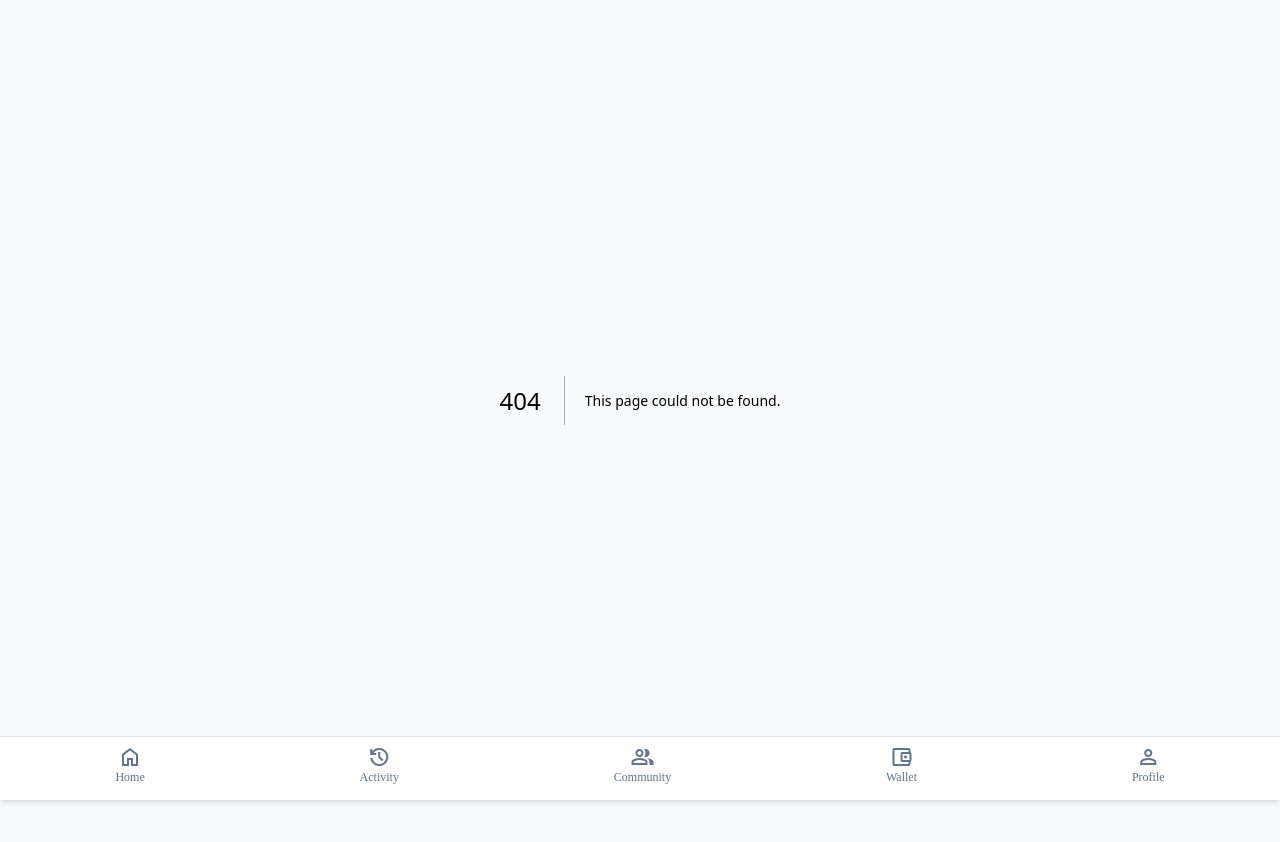
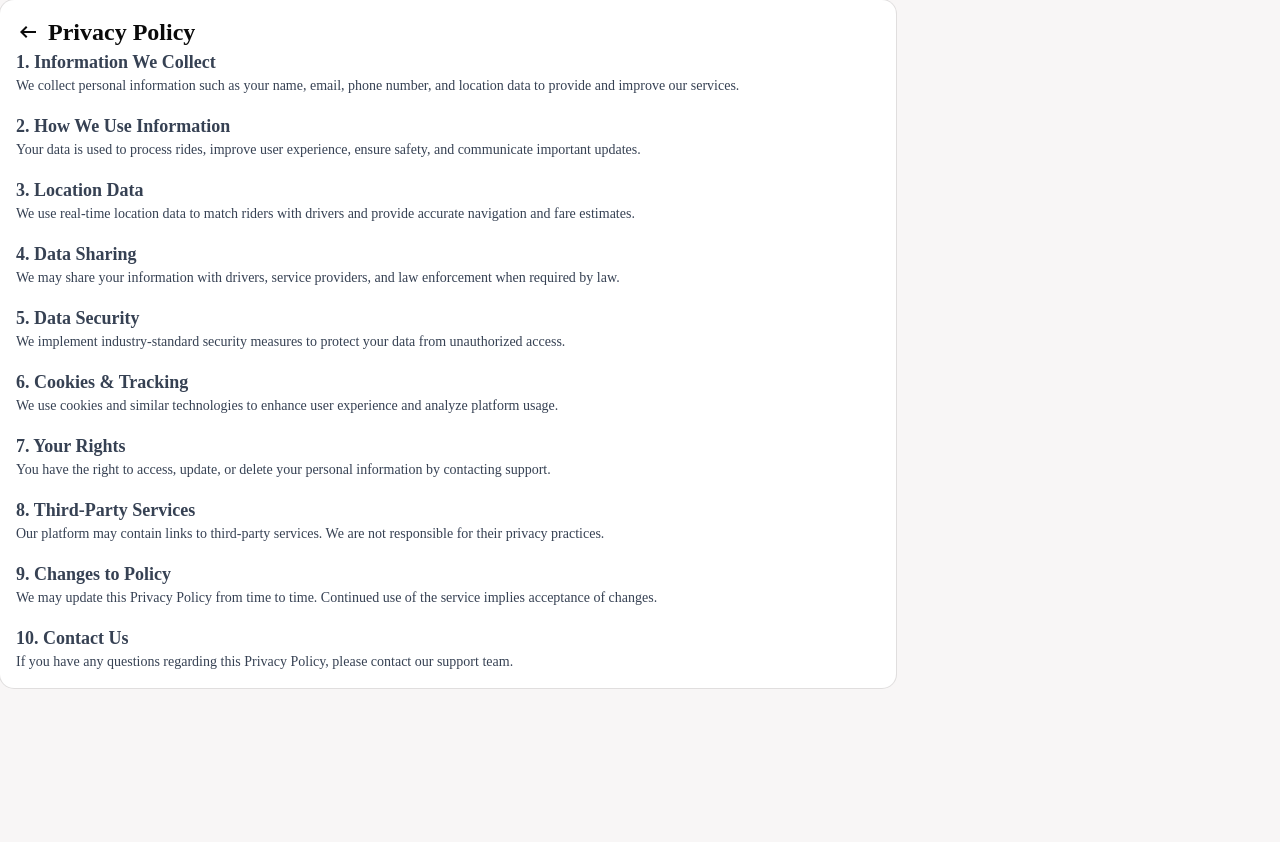
Before and after one commit to Ankur33657/uber-frontend, a Next.js app: page /privacy in a window 1280 px wide. Before the commit this address had no page. Shown: the top 842 px of the page. After the commit the page ends 800 px from the top, so only its background shows below. Built offline with nearby package versions, Linux system fonts and the light colour scheme.

Commit message:
feat: Implement Privacy Policy and Terms of Service pages, update middleware and auth provider to include them, and add a new ScrollArea UI component.

```diff
--- a/app/auth/usersignup/page.tsx
+++ b/app/auth/usersignup/page.tsx
@@ -200,11 +200,11 @@ const UserSignup = () => {
         </div>
         <div className="text-xs text-slate-400 text-center">
           By signing up, you agree to our{" "}
-          <Link className="underline text-primary" href="#">
+          <Link className="underline text-primary" href="/terms&service">
             Terms of Service
           </Link>{" "}
           and{" "}
-          <Link className="underline text-primary" href="#">
+          <Link className="underline text-primary" href="/privacy">
             Privacy Policy
           </Link>
         </div>
--- a/app/authProvider.tsx
+++ b/app/authProvider.tsx
@@ -1,9 +1,10 @@
 "use client";
 import { usePathname } from "next/navigation";
 import MobileNavbar from "@/components/navbar/mobileNavbar";
+import { AUTH_ROUTE } from "@/middleware";
 export function AuthProvider({ children }: { children: React.ReactNode }) {
   const pathname = usePathname();
-  const isAuthPage = pathname.startsWith("/auth");
+  const isAuthPage = AUTH_ROUTE.find((item) => item === pathname);
   if (!isAuthPage) {
     return (
       <div className="min-h-screen flex flex-col bg-gray-50">
--- /dev/null
+++ b/app/privacy/page.tsx
@@ -0,0 +1,106 @@
+"use client";
+
+import { Card, CardContent } from "@/components/ui/card";
+import { ScrollArea } from "@/components/ui/scroll-area";
+import { useRouter } from "next/navigation";
+export default function PrivacyPolicyPage() {
+    const route = useRouter();
+  return (
+    <Card className="max-w-4xl w-full">
+      <CardContent>
+        <div className="flex flex-row gap-2 items-center">
+          <span className="material-symbols-outlined" onClick={()=>route.back()}>arrow_left_alt</span>
+          <h1 className="text-2xl font-bold">Privacy Policy</h1>
+        </div>
+
+        <ScrollArea className="h-full pr-4">
+          <div className="space-y-4 text-sm text-gray-700">
+            <section>
+              <h2 className="font-semibold text-lg">
+                1. Information We Collect
+              </h2>
+              <p>
+                We collect personal information such as your name, email, phone
+                number, and location data to provide and improve our services.
+              </p>
+            </section>
+
+            <section>
+              <h2 className="font-semibold text-lg">
+                2. How We Use Information
+              </h2>
+              <p>
+                Your data is used to process rides, improve user experience,
+                ensure safety, and communicate important updates.
+              </p>
+            </section>
+
+            <section>
+              <h2 className="font-semibold text-lg">3. Location Data</h2>
+              <p>
+                We use real-time location data to match riders with drivers and
+                provide accurate navigation and fare estimates.
+              </p>
+            </section>
+
+            <section>
+              <h2 className="font-semibold text-lg">4. Data Sharing</h2>
+              <p>
+                We may share your information with drivers, service providers,
+                and law enforcement when required by law.
+              </p>
+            </section>
+
+            <section>
+              <h2 className="font-semibold text-lg">5. Data Security</h2>
+              <p>
+                We implement industry-standard security measures to protect your
+                data from unauthorized access.
+              </p>
+            </section>
+
+            <section>
+              <h2 className="font-semibold text-lg">6. Cookies & Tracking</h2>
+              <p>
+                We use cookies and similar technologies to enhance user
+                experience and analyze platform usage.
+              </p>
+            </section>
+
+            <section>
+              <h2 className="font-semibold text-lg">7. Your Rights</h2>
+              <p>
+                You have the right to access, update, or delete your personal
+                information by contacting support.
+              </p>
+            </section>
+
+            <section>
+              <h2 className="font-semibold text-lg">8. Third-Party Services</h2>
+              <p>
+                Our platform may contain links to third-party services. We are
+                not responsible for their privacy practices.
+              </p>
+            </section>
+
+            <section>
+              <h2 className="font-semibold text-lg">9. Changes to Policy</h2>
+              <p>
+                We may update this Privacy Policy from time to time. Continued
+                use of the service implies acceptance of changes.
+              </p>
+            </section>
+
+            <section>
+              <h2 className="font-semibold text-lg">10. Contact Us</h2>
+              <p>
+                If you have any questions regarding this Privacy Policy, please
+                contact our support team.
+              </p>
+            </section>
+          </div>
+        </ScrollArea>
+      </CardContent>
+    </Card>
+  );
+}
--- /dev/null
+++ b/app/terms&service/page.tsx
@@ -0,0 +1,99 @@
+"use client";
+
+import { Card, CardContent } from "@/components/ui/card";
+import { ScrollArea } from "@/components/ui/scroll-area";
+import { useRouter } from "next/navigation";
+export default function TermsPage() {
+    const route = useRouter();
+  return (
+    <Card className="max-w-4xl w-full">
+      <CardContent>
+        <div className="flex flex-row gap-2 items-center">
+          <span onClick={()=>route.back()} className="material-symbols-outlined">arrow_left_alt</span>
+          <h1 className="text-2xl font-bold">Terms of Service</h1>
+        </div>
+
+        <ScrollArea className="h-full pr-4">
+          <div className="space-y-4 text-sm text-gray-700">
+            <section>
+              <h2 className="font-semibold text-lg">1. Introduction</h2>
+              <p>
+                Welcome to our ride-sharing platform. By accessing or using our
+                service, you agree to be bound by these Terms of Service.
+              </p>
+            </section>
+
+            <section>
+              <h2 className="font-semibold text-lg">
+                2. User Responsibilities
+              </h2>
+              <p>
+                You must provide accurate information, maintain the security of
+                your account, and comply with all applicable laws.
+              </p>
+            </section>
+
+            <section>
+              <h2 className="font-semibold text-lg">3. Ride Booking</h2>
+              <p>
+                Riders can request rides and drivers may accept or decline
+                requests. Prices are calculated based on distance, time, and
+                demand.
+              </p>
+            </section>
+
+            <section>
+              <h2 className="font-semibold text-lg">4. Payments</h2>
+              <p>
+                Payments must be made through the platform. Any fraudulent
+                activity may lead to account suspension.
+              </p>
+            </section>
+
+            <section>
+              <h2 className="font-semibold text-lg">5. Cancellation Policy</h2>
+              <p>
+                Cancellation fees may apply if rides are canceled after a
+                certain time.
+              </p>
+            </section>
+
+            <section>
+              <h2 className="font-semibold text-lg">
+                6. Limitation of Liability
+              </h2>
+              <p>
+                We are not responsible for any damages, losses, or disputes
+                arising between riders and drivers.
+              </p>
+            </section>
+
+            <section>
+              <h2 className="font-semibold text-lg">7. Account Suspension</h2>
+              <p>
+                We reserve the right to suspend or terminate accounts that
+                violate our policies.
+              </p>
+            </section>
+
+            <section>
+              <h2 className="font-semibold text-lg">8. Changes to Terms</h2>
+              <p>
+                We may update these Terms at any time. Continued use of the
+                platform means you accept the changes.
+              </p>
+            </section>
+
+            <section>
+              <h2 className="font-semibold text-lg">9. Contact Us</h2>
+              <p>
+                If you have any questions about these Terms, please contact our
+                support team.
+              </p>
+            </section>
+          </div>
+        </ScrollArea>
+      </CardContent>
+    </Card>
+  );
+}
--- /dev/null
+++ b/components/ui/scroll-area.tsx
@@ -0,0 +1,55 @@
+"use client"
+
+import * as React from "react"
+import { ScrollArea as ScrollAreaPrimitive } from "radix-ui"
+
+import { cn } from "@/lib/utils"
+
+function ScrollArea({
+  className,
+  children,
+  ...props
+}: React.ComponentProps<typeof ScrollAreaPrimitive.Root>) {
+  return (
+    <ScrollAreaPrimitive.Root
+      data-slot="scroll-area"
+      className={cn("relative", className)}
+      {...props}
+    >
+      <ScrollAreaPrimitive.Viewport
+        data-slot="scroll-area-viewport"
+        className="size-full rounded-[inherit] transition-[color,box-shadow] outline-none focus-visible:ring-[3px] focus-visible:ring-ring/50 focus-visible:outline-1"
+      >
+        {children}
+      </ScrollAreaPrimitive.Viewport>
+      <ScrollBar />
+      <ScrollAreaPrimitive.Corner />
+    </ScrollAreaPrimitive.Root>
+  )
+}
+
+function ScrollBar({
+  className,
+  orientation = "vertical",
+  ...props
+}: React.ComponentProps<typeof ScrollAreaPrimitive.ScrollAreaScrollbar>) {
+  return (
+    <ScrollAreaPrimitive.ScrollAreaScrollbar
+      data-slot="scroll-area-scrollbar"
+      data-orientation={orientation}
+      orientation={orientation}
+      className={cn(
+        "flex touch-none p-px transition-colors select-none data-horizontal:h-2.5 data-horizontal:flex-col data-horizontal:border-t data-horizontal:border-t-transparent data-vertical:h-full data-vertical:w-2.5 data-vertical:border-l data-vertical:border-l-transparent",
+        className
+      )}
+      {...props}
+    >
+      <ScrollAreaPrimitive.ScrollAreaThumb
+        data-slot="scroll-area-thumb"
+        className="relative flex-1 rounded-full bg-border"
+      />
+    </ScrollAreaPrimitive.ScrollAreaScrollbar>
+  )
+}
+
+export { ScrollArea, ScrollBar }
--- a/middleware.ts
+++ b/middleware.ts
@@ -1,13 +1,15 @@
 import { NextResponse } from "next/server";
 import { NextRequest } from "next/server";
 
-const AUTH_ROUTE = [
+export const AUTH_ROUTE = [
   "/",
   "/auth",
   "/auth/usersignup",
   "/auth/userlogin",
   "/auth/captainlogin",
   "/auth/captainsignup",
+  "/terms&service",
+  "/privacy",
 ];
 const AUTHENTICATED_ROUTE = [
   "/activity",
@@ -36,5 +38,7 @@ export function middleware(request: NextRequest) {
   return NextResponse.next();
 }
 export const config = {
-  matcher: ["/((?!_next/static|_next/image|favicon.ico|.*\\..*).*)"],
+  matcher: [
+    "/((?!_next/static|_next/image|terms&service|favicon.ico|privacy|.*\\..*).*)",
+  ],
 };
```
